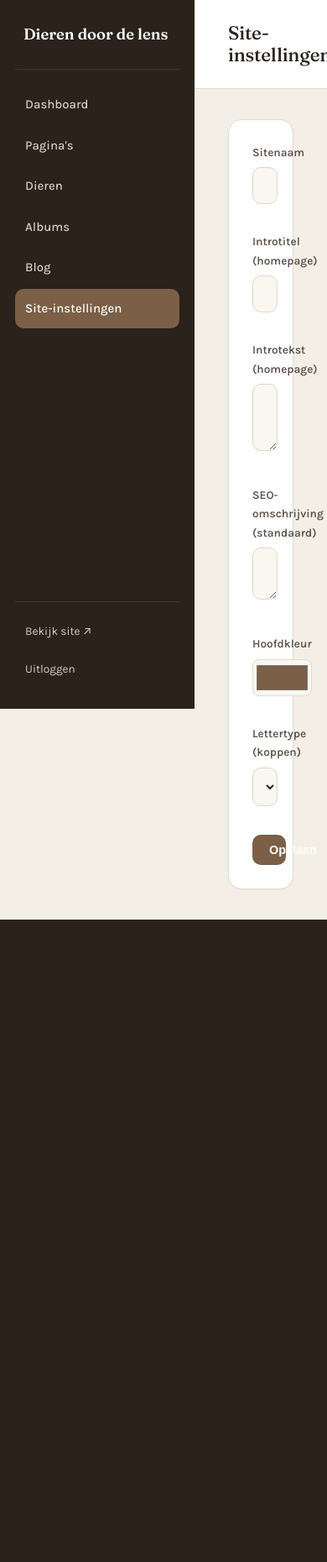
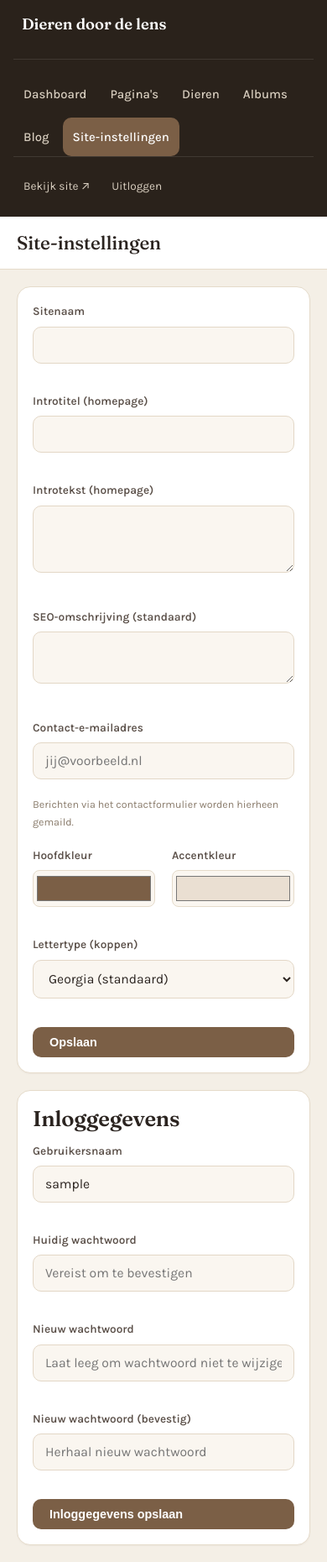
Before and after one commit to Emelytje/jimmy-claes, a PHP site: page /admin/settings.php in a window 390 px wide; the page is wider, and only the part inside the window is pictured. Shown: that part at 84% size. Before the commit the page ends 1095 px from the top of that part, so only its background shows below. Run offline with PHP 8.4, Linux system fonts and the light colour scheme; the visitor is signed in with stand-in values (Sample User, id 1); tables that the repository leaves empty hold one stand-in row (values such as "Sample post"); some libraries are stand-ins or nearby versions.

Commit message:
Make admin panel responsive on mobile, add account settings + contact email
- Admin sidebar was a fixed 232px column with no mobile breakpoint,
  squeezing forms (e.g. the album/post create form) down to a sliver on
  phones, causing labels to wrap one word per line.
- Site-instellingen now has an account section to change the admin
  username/password (requires current password), and a contact-email
  field. Contact form submissions are now actually emailed there via
  mail(), in addition to being stored in the messages table as before.

```diff
--- a/admin/assets/admin.css
+++ b/admin/assets/admin.css
@@ -174,6 +174,18 @@ table.a-table{ width:100%; border-collapse:collapse; }
   .pbe{ grid-template-columns:220px 1fr 280px; }
 }
 
+@media(max-width:760px){
+  .admin-shell{ flex-direction:column; }
+  .admin-side{ width:100%; flex:0 0 auto; height:auto; position:relative; padding:14px 16px; }
+  .admin-side nav{ flex-direction:row; flex-wrap:wrap; gap:4px; }
+  .admin-side-bottom{ flex-direction:row; flex-wrap:wrap; }
+  .admin-topbar{ padding:18px 20px; flex-wrap:wrap; }
+  .admin-content{ padding:20px; }
+  .a-card-pad{ padding:18px; }
+  .a-inline-form{ flex-direction:column; align-items:stretch; }
+  .a-table{ display:block; overflow-x:auto; white-space:nowrap; }
+}
+
 /* ---------- page settings modal ---------- */
 .pbe-modal-backdrop{ position:fixed; inset:0; background:rgba(20,15,10,.5); display:none; align-items:center; justify-content:center; z-index:100; }
 .pbe-modal-backdrop.is-open{ display:flex; }
--- a/admin/settings.php
+++ b/admin/settings.php
@@ -1,23 +1,72 @@
 <?php
 require __DIR__.'/inc.php';
 
-$fields = ['site_title','intro_title','intro_text','primary_color','accent_color','font','meta_description'];
+$fields = ['site_title','intro_title','intro_text','primary_color','accent_color','font','meta_description','contact_email'];
 $saved = false;
+$accountSaved = false;
+$accountError = '';
 
 if($_SERVER['REQUEST_METHOD']==='POST'){
     csrf_verify();
+    $action = $_POST['action'] ?? 'site';
+
+    if($action === 'account'){
+        $newUsername = trim($_POST['username'] ?? '');
+        $currentPassword = (string)($_POST['current_password'] ?? '');
+        $newPassword = (string)($_POST['new_password'] ?? '');
+        $newPassword2 = (string)($_POST['new_password_confirm'] ?? '');
+
+        $st = db()->prepare('SELECT * FROM users WHERE id=?');
+        $st->execute([$_SESSION['admin_id']]);
+        $me = $st->fetch();
+
+        if(!$me || !password_verify($currentPassword, $me['password_hash'])){
+            $accountError = 'Huidig wachtwoord is onjuist.';
+        } elseif($newUsername === ''){
+            $accountError = 'Gebruikersnaam mag niet leeg zijn.';
+        } elseif($newPassword !== '' && strlen($newPassword) < 8){
+            $accountError = 'Nieuw wachtwoord moet minstens 8 tekens zijn.';
+        } elseif($newPassword !== $newPassword2){
+            $accountError = 'Nieuw wachtwoord komt niet overeen met de bevestiging.';
+        } else {
+            $chk = db()->prepare('SELECT id FROM users WHERE username=? AND id<>?');
+            $chk->execute([$newUsername, $me['id']]);
+            if($chk->fetch()){
+                $accountError = 'Die gebruikersnaam is al in gebruik.';
+            } else {
+                if($newPassword !== ''){
+                    db()->prepare('UPDATE users SET username=?, password_hash=? WHERE id=?')
+                        ->execute([$newUsername, password_hash($newPassword, PASSWORD_DEFAULT), $me['id']]);
+                } else {
+                    db()->prepare('UPDATE users SET username=? WHERE id=?')->execute([$newUsername, $me['id']]);
+                }
+                $accountSaved = true;
+            }
+        }
+    } else {
         foreach($fields as $f){
             $val = trim($_POST[$f] ?? '');
             if(($f==='primary_color' || $f==='accent_color') && $val!==''){
                 if(!preg_match('/^#[0-9a-fA-F]{6}$/', $val)) $val = $f==='primary_color' ? '#7b5f46' : '#eadfd2';
             }
+            if($f==='contact_email' && $val!=='' && !filter_var($val, FILTER_VALIDATE_EMAIL)){
+                $val = setting('contact_email','');
+            }
             set_setting($f, $val);
         }
         $saved = true;
     }
+}
 
 $values = [];
 foreach($fields as $f) $values[$f] = setting($f, '');
+
+$currentUser = null;
+if(!empty($_SESSION['admin_id'])){
+    $st = db()->prepare('SELECT username FROM users WHERE id=?');
+    $st->execute([$_SESSION['admin_id']]);
+    $currentUser = $st->fetch();
+}
 
 admin_header('Site-instellingen', 'settings');
 ?>
@@ -26,11 +75,13 @@ admin_header('Site-instellingen', 'settings');
   <div class="a-card-pad">
     <form method="post">
       <?=csrf_field()?>
+      <input type="hidden" name="action" value="site">
 
       <div class="a-field"><label>Sitenaam</label><input type="text" name="site_title" value="<?=e($values['site_title'])?>"></div>
       <div class="a-field"><label>Introtitel (homepage)</label><input type="text" name="intro_title" value="<?=e($values['intro_title'])?>"></div>
       <div class="a-field"><label>Introtekst (homepage)</label><textarea name="intro_text" rows="3"><?=e($values['intro_text'])?></textarea></div>
       <div class="a-field"><label>SEO-omschrijving (standaard)</label><textarea name="meta_description" rows="2"><?=e($values['meta_description'])?></textarea></div>
+      <div class="a-field"><label>Contact-e-mailadres</label><input type="email" name="contact_email" value="<?=e($values['contact_email'])?>" placeholder="jij@voorbeeld.nl"><p style="font-size:.78rem;color:#8a7c6c;margin-top:4px">Berichten via het contactformulier worden hierheen gemaild.</p></div>
 
       <div class="pbe-row" style="display:flex;gap:20px">
         <div class="a-field" style="flex:1"><label>Hoofdkleur</label><input type="color" name="primary_color" value="<?=e($values['primary_color'] ?: '#7b5f46')?>" style="height:44px;width:100%;border:1.5px solid var(--a-line);border-radius:8px;padding:2px;cursor:pointer"></div>
@@ -50,4 +101,23 @@ admin_header('Site-instellingen', 'settings');
     </form>
   </div>
 </div>
+
+<div class="a-card">
+  <div class="a-card-pad">
+    <h2 style="margin-top:0">Inloggegevens</h2>
+    <?php if($accountSaved): ?><div class="notice" style="margin-bottom:16px">Inloggegevens bijgewerkt.</div><?php endif; ?>
+    <?php if($accountError): ?><div class="notice" style="margin-bottom:16px"><?=e($accountError)?></div><?php endif; ?>
+    <form method="post">
+      <?=csrf_field()?>
+      <input type="hidden" name="action" value="account">
+
+      <div class="a-field"><label>Gebruikersnaam</label><input type="text" name="username" value="<?=e($currentUser['username'] ?? '')?>" required></div>
+      <div class="a-field"><label>Huidig wachtwoord</label><input type="password" name="current_password" placeholder="Vereist om te bevestigen" required></div>
+      <div class="a-field"><label>Nieuw wachtwoord</label><input type="password" name="new_password" placeholder="Laat leeg om wachtwoord niet te wijzigen"></div>
+      <div class="a-field"><label>Nieuw wachtwoord (bevestig)</label><input type="password" name="new_password_confirm" placeholder="Herhaal nieuw wachtwoord"></div>
+
+      <button class="a-btn" type="submit">Inloggegevens opslaan</button>
+    </form>
+  </div>
+</div>
 <?php admin_footer(); ?>
--- a/contact.php
+++ b/contact.php
@@ -10,6 +10,7 @@ if($_SERVER['REQUEST_METHOD']==='POST'){
     } else {
         $st=db()->prepare('INSERT INTO messages(name,email,message) VALUES(?,?,?)');
         $st->execute([$name,$email,$message]);
+        notify_contact_message($name, $email, $message);
         $sent=true;
     }
 }
--- a/functions.php
+++ b/functions.php
@@ -17,6 +17,17 @@ function setting($key,$default=''){
     try{ $st=db()->prepare('SELECT value FROM settings WHERE name=?'); $st->execute([$key]); $r=$st->fetch(); return $r?$r['value']:$default; }catch(Exception $e){ return $default; }
 }
 function set_setting($key,$value){ $st=db()->prepare('INSERT INTO settings(name,value) VALUES(?,?) ON DUPLICATE KEY UPDATE value=VALUES(value)'); $st->execute([$key,$value]); }
+function notify_contact_message($name, $email, $message){
+    $to = setting('contact_email', '');
+    if($to === '' || !filter_var($to, FILTER_VALIDATE_EMAIL)) return;
+    $site = setting('site_title', 'Dieren door de lens');
+    $subject = 'Nieuw contactbericht via '.$site;
+    $body = "Naam: $name\nE-mail: ".($email ?: '(niet opgegeven)')."\n\nBericht:\n$message";
+    $headers = "Content-Type: text/plain; charset=UTF-8\r\n";
+    $headers .= 'From: '.$site.' <no-reply@'.($_SERVER['HTTP_HOST'] ?? 'localhost').">\r\n";
+    if($email !== '' && filter_var($email, FILTER_VALIDATE_EMAIL)) $headers .= 'Reply-To: '.$email."\r\n";
+    try{ @mail($to, $subject, $body, $headers); }catch(Exception $e){}
+}
 function track_view($table, $id){
     $allowed = ['pages','animals','albums','posts'];
     if(!in_array($table, $allowed, true) || !$id) return;
--- a/submit-message.php
+++ b/submit-message.php
@@ -22,5 +22,6 @@ if($email !== '' && !filter_var($email, FILTER_VALIDATE_EMAIL)){
 
 $st = db()->prepare('INSERT INTO messages(name,email,message) VALUES(?,?,?)');
 $st->execute([$name, $email, $message]);
+notify_contact_message($name, $email, $message);
 
 header('Location: '.$redirect.$sep.'msg=sent'); exit;
```
Lines whose indentation alone changed are shown as unchanged.
